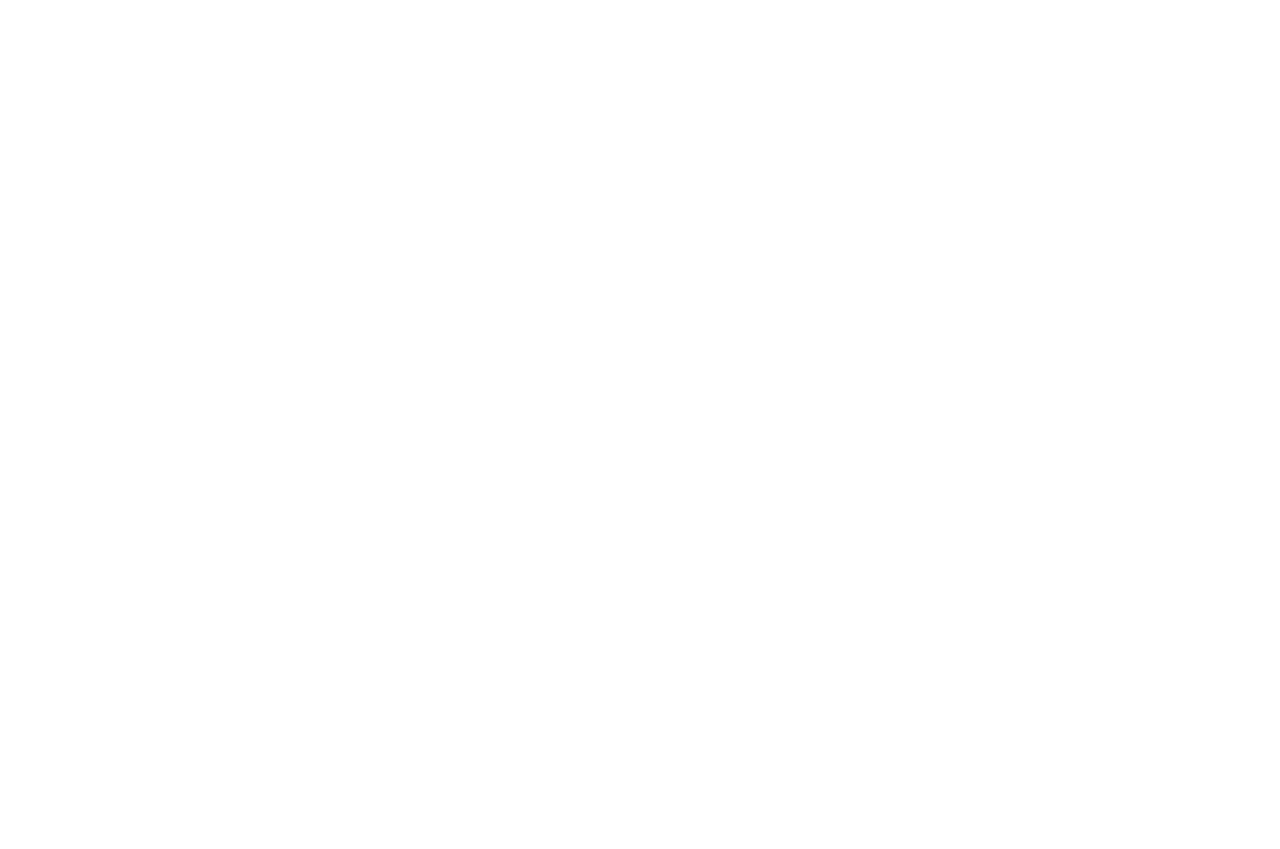
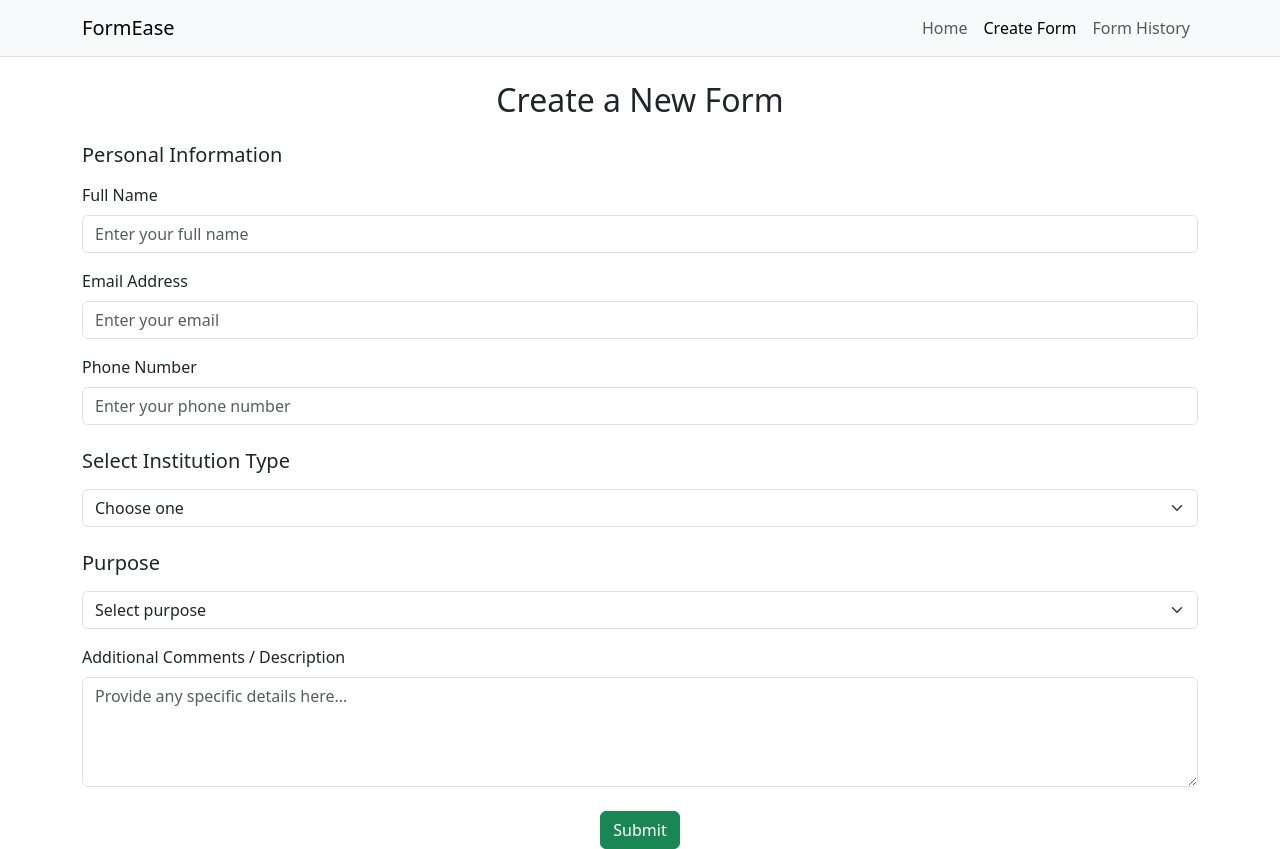
Before and after one commit to KalpeshNivilkar/Webdevelopment, a plain HTML site: page create-form.html in a window 1280 px wide. Before the commit the page ends 800 px from the top, so only its background shows below. Drawn offline with nearby package versions, Linux system fonts and the light colour scheme.

```diff
--- a/create-form.html
+++ b/create-form.html
@@ -0,0 +1,85 @@
+<!DOCTYPE html>
+<html lang="en">
+
+<head>
+    <meta charset="UTF-8">
+    <meta name="viewport" content="width=device-width, initial-scale=1.0">
+    <title>Create Form - FormEase</title>
+    <link href="https://cdn.jsdelivr.net/npm/bootstrap@5.3.7/dist/css/bootstrap.min.css" rel="stylesheet">
+</head>
+
+<body>
+    <!-- Navbar -->
+    <nav class="navbar navbar-expand-lg navbar-light bg-light border-bottom mb-4">
+        <div class="container">
+            <a class="navbar-brand" href="#">FormEase</a>
+            <div class="collapse navbar-collapse">
+                <ul class="navbar-nav ms-auto">
+                    <li class="nav-item"><a class="nav-link" href="#">Home</a></li>
+                    <li class="nav-item"><a class="nav-link active" href="#">Create Form</a></li>
+                    <li class="nav-item"><a class="nav-link" href="#">Form History</a></li>
+                </ul>
+            </div>
+        </div>
+    </nav>
+
+    <!-- Page Title -->
+    <div class="container">
+        <h2 class="mb-4 text-center">Create a New Form</h2>
+
+        <!-- Multi-purpose Institutional Form -->
+        <form>
+            <!-- Personal Information -->
+            <h5 class="mb-3">Personal Information</h5>
+            <div class="mb-3">
+                <label class="form-label">Full Name</label>
+                <input type="text" class="form-control" placeholder="Enter your full name" required>
+            </div>
+            <div class="mb-3">
+                <label class="form-label">Email Address</label>
+                <input type="email" class="form-control" placeholder="Enter your email" required>
+            </div>
+            <div class="mb-3">
+                <label class="form-label">Phone Number</label>
+                <input type="tel" class="form-control" placeholder="Enter your phone number" required>
+            </div>
+
+            <!-- Institution Type -->
+            <h5 class="mt-4 mb-3">Select Institution Type</h5>
+            <select class="form-select mb-3" required>
+                <option value="" selected disabled>Choose one</option>
+                <option value="school">School</option>
+                <option value="college">College</option>
+                <option value="library">Library</option>
+                <option value="hospital">Hospital</option>
+            </select>
+
+            <!-- Purpose -->
+            <h5 class="mt-4 mb-3">Purpose</h5>
+            <select class="form-select mb-3" required>
+                <option value="" selected disabled>Select purpose</option>
+                <option>Admission / Registration</option>
+                <option>Facility Access Request</option>
+                <option>Feedback / Complaint</option>
+                <option>Appointment / Booking</option>
+                <option>Resource Request</option>
+                <option>Other</option>
+            </select>
+
+            <!-- Description -->
+            <div class="mb-3">
+                <label class="form-label">Additional Comments / Description</label>
+                <textarea class="form-control" rows="4" placeholder="Provide any specific details here..."></textarea>
+            </div>
+
+            <!-- Submit -->
+            <div class="text-center mt-4">
+                <button type="submit" class="btn btn-success">Submit</button>
+            </div>
+        </form>
+    </div>
+
+    <script src="https://cdn.jsdelivr.net/npm/bootstrap@5.3.7/dist/js/bootstrap.bundle.min.js"></script>
+</body>
+
+</html>
```
Also changed, not shown: index.html (+25 -13 lines), sign-up.html (added).
